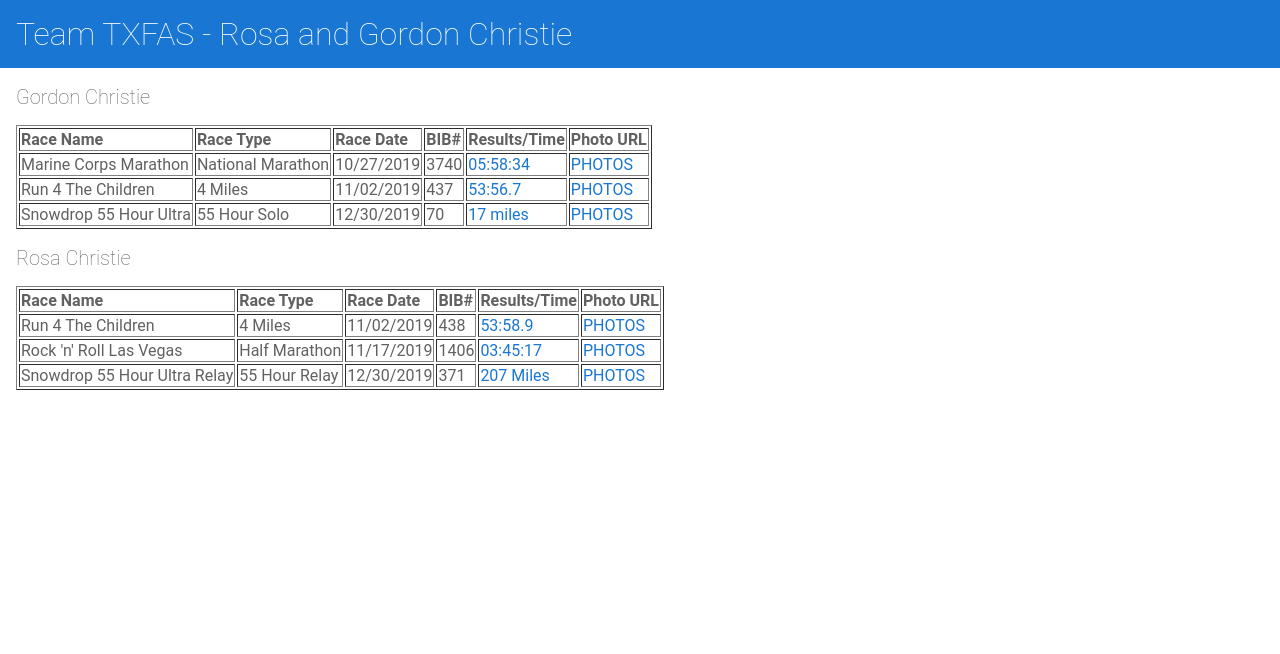
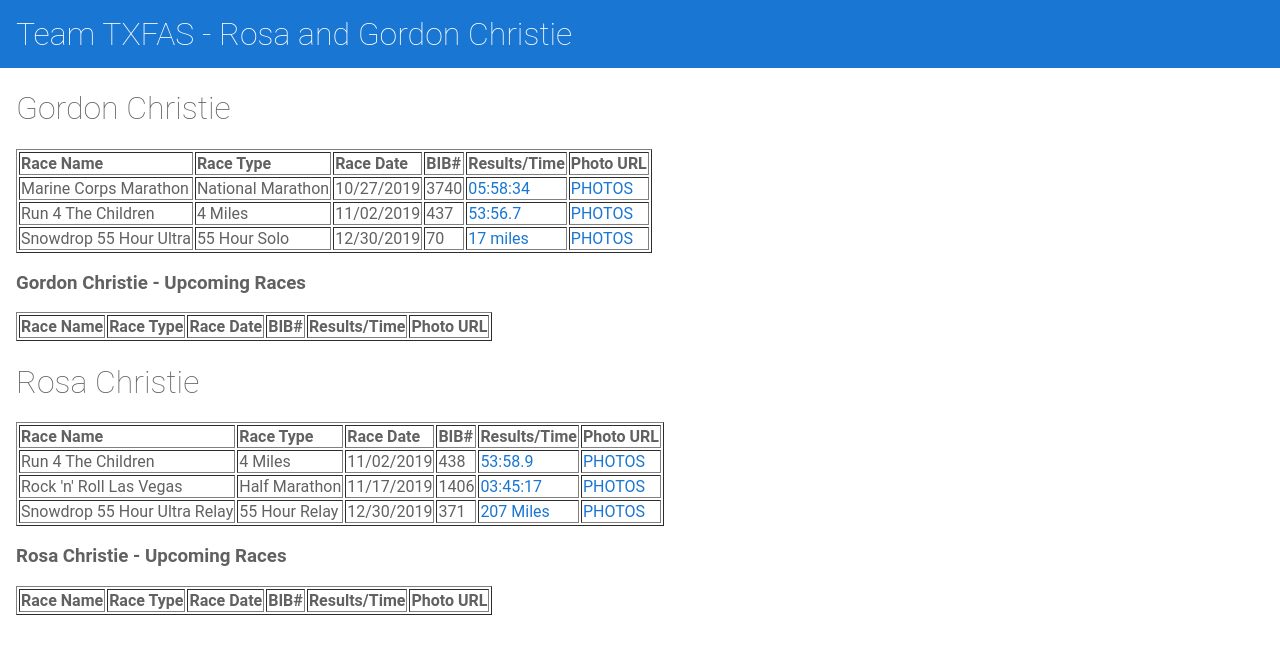
Before and after one commit to gchristie/txfas, an Angular app: page / in a window 1280 px wide. Shown: the top 654 px of the page. Built offline with nearby package versions, Linux system fonts and the light colour scheme.

Commit message:
1 file modified

```diff
--- a/src/app/marathon-list/marathon-list.component.html
+++ b/src/app/marathon-list/marathon-list.component.html
@@ -1,6 +1,6 @@
 
 
-<h2>Gordon Christie</h2>
+<h1>Gordon Christie</h1>
 <table border=1>
 <TR style='font-weight: bold' >
   <TD>Race Name</TD>
@@ -39,8 +39,47 @@
 
 </table>
 
+<h3>Gordon Christie -  Upcoming Races</h3>
+<table border=1>
+<TR style='font-weight: bold' >
+  <TD>Race Name</TD>
+  <TD>Race Type</TD>
+  <TD>Race Date</TD>
+  <TD>BIB#</TD>
+  <TD>Results/Time</TD>
+  <TD>Photo URL</TD>
 
-<h2>Rosa Christie</h2>
+
+</TR>
+
+<ng-container *ngFor="let race of racedata">
+ <ng-container *ngIf="race.runner=='Gordon' && ( race.status=='Future')">
+<TR >
+  <TD >{{ race.name }}  </TD>
+  <TD>{{ race.racetype }}</TD>
+  <TD>{{ race.racedate }}</TD>
+  <TD>{{ race.bibnumber }}</TD>
+
+  <TD>
+  <ng-container *ngIf="race.resultsurl!=''">
+  <a href="{{ race.resultsurl }}" Target="GORDON_RESULTS" >{{ race.racetime }}</a>
+  </ng-container>
+  </TD>
+
+<TD>
+  <ng-container *ngIf="race.photourl!=''">
+    <a href="{{ race.photourl }}" Target="GORDON_PHOTOS" >
+    PHOTOS</a>
+  </ng-container>
+  </TD>
+</TR>
+</ng-container>
+</ng-container>
+
+</table>
+
+
+<h1>Rosa Christie</h1>
 <table border=1>
 <TR style='font-weight: bold' >
   <TD>Race Name</TD>
@@ -79,3 +118,43 @@
 </ng-container>
 
 </table>
+
+
+<h3>Rosa Christie -  Upcoming Races</h3>
+<table border=1>
+<TR style='font-weight: bold' >
+  <TD>Race Name</TD>
+  <TD>Race Type</TD>
+  <TD>Race Date</TD>
+  <TD>BIB#</TD>
+  <TD>Results/Time</TD>
+  <TD>Photo URL</TD>
+
+
+</TR>
+
+<ng-container *ngFor="let race of racedata">
+ <ng-container *ngIf="race.runner=='Rosa' && ( race.status=='Future')">
+<TR >
+  <TD >{{ race.name }}  </TD>
+  <TD>{{ race.racetype }}</TD>
+  <TD>{{ race.racedate }}</TD>
+  <TD>{{ race.bibnumber }}</TD>
+
+  <TD>
+  <ng-container *ngIf="race.resultsurl!=''">
+  <a href="{{ race.resultsurl }}" Target="ROSA_RESULTS" >{{ race.racetime }}</a>
+  </ng-container>
+  </TD>
+
+<TD>
+  <ng-container *ngIf="race.photourl!=''">
+    <a href="{{ race.photourl }}" Target="ROSA_PHOTOS" >
+    PHOTOS</a>
+  </ng-container>
+  </TD>
+</TR>
+</ng-container>
+</ng-container>
+
+</table>
```
